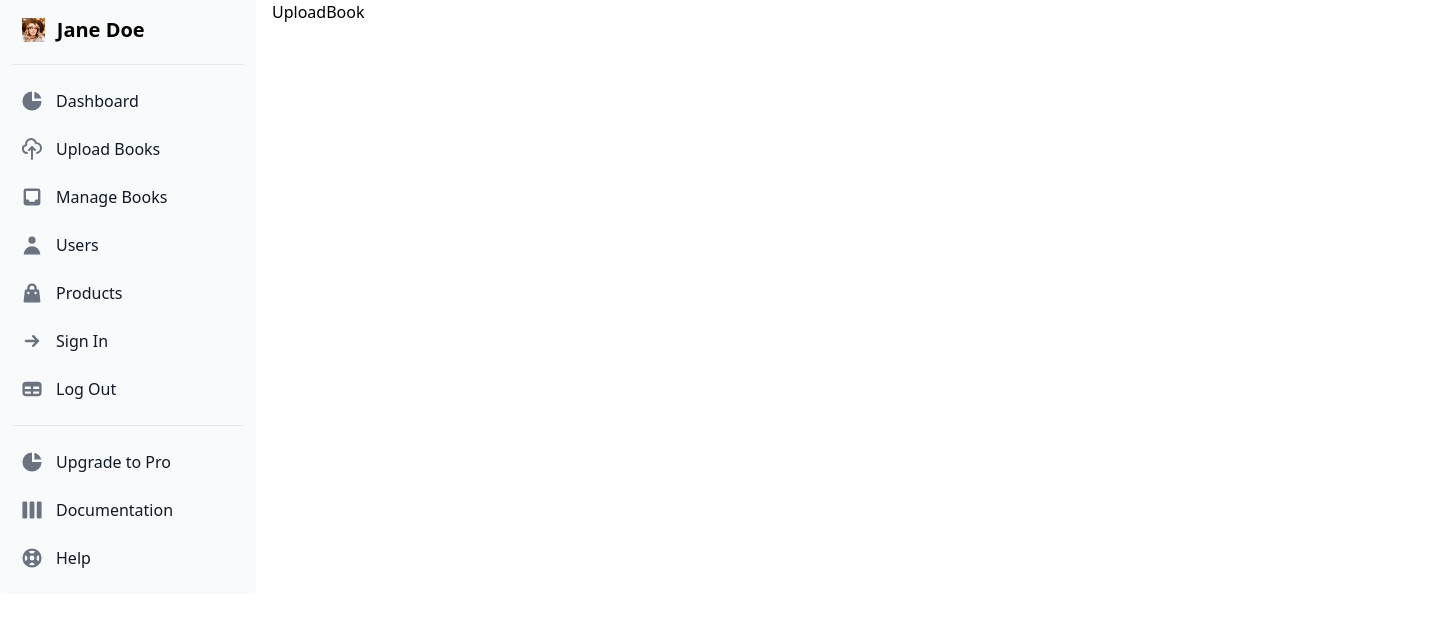
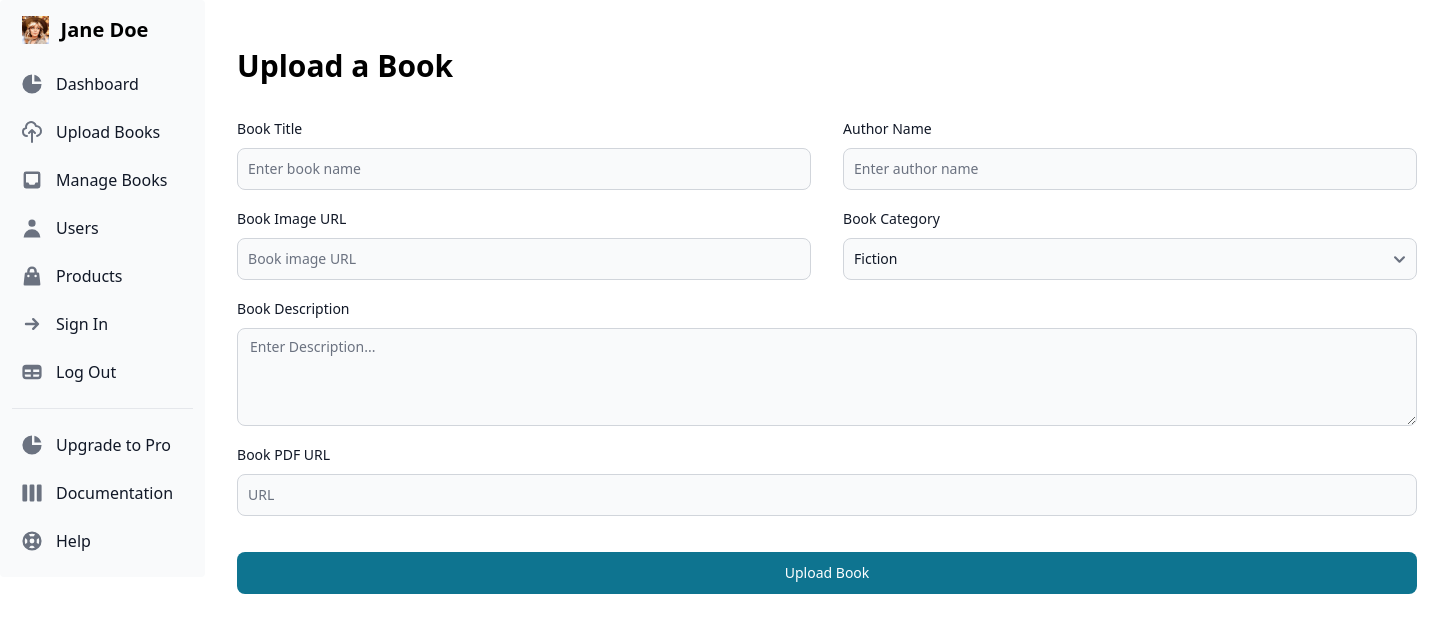
Before and after one commit to ShilpiBiswal/flexibook, a React (Vite) app in the folder mern-client/: page /admin/dashboard/upload in a window 1280 px wide. Shown: the top 632 px of the page, 1433 px wide, since content can reach past the window. Built offline with nearby package versions, Linux system fonts and the light colour scheme.

Commit message:
upload book

```diff
--- a/mern-client/src/dashboard/UploadBook.jsx
+++ b/mern-client/src/dashboard/UploadBook.jsx
@@ -1,8 +1,125 @@
-import React from 'react'
 
+import React, { useState } from 'react'
+import { Button, Checkbox, Label, Select, TextInput } from "flowbite-react";
+import { Textarea } from "flowbite-react";
 const UploadBook = () => {
+  const bookCategories=[
+    "Fiction",
+    "Non-Fiction",
+    "Mystery",
+    "Programming",
+    "Science Fiction",
+    "Fantasy",
+    "Horror",
+    "Bibliography",
+    "Autobiography",
+    "History",
+    "Self-help",
+    "Memoir",
+    "Business",
+    "Children Books",
+    "Travel",
+    "Religion",
+    "Art and Design"
+  ]
+  const [selectedBookCategory, setSelectedBookCategory]=useState(bookCategories[0])
+
+  const handleChangeSelectedValue=()=>{
+    //console.log(event.target.value);
+    setSelectedBookCategory(event.target.value)
+  }
+  //handle book submission
+  const handleBookSubmit=(event)=>{
+     event.preventDefault();
+     const form=event.target;
+     const bookTitle=form.bookTitle.value;
+     const authorName=form.authorName.value;
+     const imageUrl=form.imageUrl.value;
+     const category=form.categoryName.value;
+     const bookDescription=form.bookDescription.value;
+     const bookPdfUrl=form.bookPdfUrl.value;
+     //console.log(bookTitle)
+     const bookObj={
+      bookTitle,authorName,imageUrl,category,bookDescription,bookPdfUrl
+     }
+     console.log(bookObj)
+
+     //send data to db
+     fetch("http://localhost:5500/upload-book",{
+      method:"POST",
+      headers:{
+        "Content-type":"application/json",
+      },
+      body: JSON.stringify(bookObj)
+     }).then(res=>res.json()).then(data=>{
+      alert("Book uploaded successfully!!!")
+      form.reset();
+     })
+  }
   return (
-    <div>UploadBook</div>
+    <div className='px-4 my-12'>
+      <h2 className='mb-8 text-3xl font-bold'>Upload a Book</h2>
+        <form onSubmit={handleBookSubmit} className="flex lg:w-[1180px] flex-col flex-wrap gap-4">
+          {/*first row*/}
+            <div className='flex gap-8'>
+              {/*book name*/}
+                <div className='lg:w-1/2'>
+                    <div className="mb-2 block">
+                        <Label htmlFor="bookTitle" value="Book Title" />
+                    </div>
+                    <TextInput id="bookTitle" type="text" placeholder="Enter book name" required />
+                  </div>
+                  {/*author details*/}
+                  <div className='lg:w-1/2'>
+                    <div className="mb-2 block">
+                        <Label htmlFor="authorName" value="Author Name" />
+                    </div>
+                    <TextInput id="authorName" type="text" placeholder="Enter author name" required />
+                  </div>
+            </div>
+            {/*2nd row*/}
+            <div className='flex gap-8'>
+              {/*book image*/}
+                <div className='lg:w-1/2'>
+                    <div className="mb-2 block">
+                        <Label htmlFor="imageUrl" value="Book Image URL" />
+                    </div>
+                    <TextInput id="imageUrl" type="text" placeholder="Book image URL" required />
+                  </div>
+                  {/*category*/}
+                  <div className='lg:w-1/2'>
+                    <div className="mb-2 block">
+                        <Label htmlFor="inputState" value="Book Category" />
+                    </div>
+
+                    <Select id='inputState' name='categoryName' className='w-full rounded' value={selectedBookCategory}
+                    onChange={handleChangeSelectedValue}>
+                        {
+                          bookCategories.map((option)=> <option key={option} value={option}>{option}</option>)
+                        }
+                    </Select>
+                  </div>
+            </div>
+            {/*book desc*/}
+            <div>
+                <div className="mb-2 block">
+                   <Label htmlFor="bookDescription" value="Book Description" />
+                </div>
+                <Textarea id="bookDescription" name="bookDescription" placeholder="Enter Description..." required rows={4} className='w-full'/>
+
+            </div>
+            {/*book pdf link*/}
+            <div>
+               <div className="mb-2 block">
+                <Label htmlFor="bookPdfUrl" value="Book PDF URL" />
+               </div>
+               <TextInput id="bookPdfUrl" name='bookPdfUrl' type="text" placeholder="URL" required />
+            </div>
+            {/*Submit*/}
+            <Button type="submit" className='mt-5'>Upload Book</Button>
+        </form>
+    </div>
+
   )
 }
 export default UploadBook
--- a/mern-client/tailwind.config.js
+++ b/mern-client/tailwind.config.js
@@ -1,6 +1,8 @@
+const flowbite = require("flowbite-react/tailwind");
 /** @type {import('tailwindcss').Config} */
 export default {
   content: [
+    flowbite.content(),
     "./index.html",
     "./src/**/*.{js,ts,jsx,tsx}",
     'node_modules/flowbite-react/**/*.{js,jsx,ts,tsx}'
```
